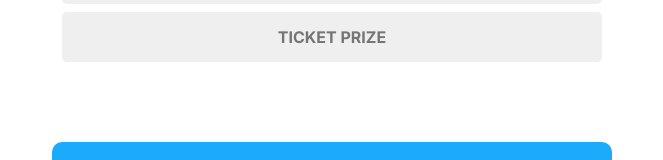
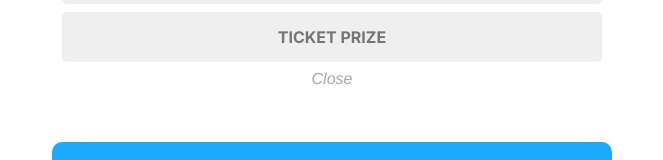
Before and after one commit to LootboxFund/host-power-casual-frontend, a React (Create React App) app: page /host/ in a window 1280 px wide. Both pictures are taken after a click on the button "Additional Settings". Shown: the part 546-706 px from the top of the page, without its empty margins (308-971 px from the left). Built offline with nearby package versions, Linux system fonts and the light colour scheme; no server answers; what @wormgraph/manifest would draw is missing.

Commit message:
ux updates

```diff
--- a/src/components/EventCreateForm/index.module.css
+++ b/src/components/EventCreateForm/index.module.css
@@ -225,6 +225,7 @@
 .ghostButton {
   background-color: transparent;
   border: 0;
+  cursor: pointer;
 }
 .lightText {
   font-family: var(--font-sans-serif);
--- a/src/components/EventCreateForm/index.tsx
+++ b/src/components/EventCreateForm/index.tsx
@@ -129,6 +129,13 @@ const CreateEventForm: FunctionComponent<CreateEventFormProps> = (
               setTicketPrize(e.target.value ? e.target.value : undefined);
             }}
           />,
+          <button
+            className={styles.ghostButton}
+            onClick={toggleAdvancedSettings}
+            key="closebutton"
+          >
+            <i className={styles.lightText}>Close</i>
+          </button>,
         ]
       ) : (
         <button className={styles.ghostButton} onClick={toggleAdvancedSettings}>
--- a/src/components/EventEditForm/index.module.css
+++ b/src/components/EventEditForm/index.module.css
@@ -287,6 +287,7 @@
 .ghostButton {
   background-color: transparent;
   border: 0;
+  cursor: pointer;
 }
 .lightText {
   font-family: var(--font-sans-serif);
--- a/src/components/EventEditForm/index.tsx
+++ b/src/components/EventEditForm/index.tsx
@@ -196,7 +196,7 @@ const EventViewEditSettings: FunctionComponent<EventViewEditSettingsProps> = (
           <input
             className={styles.frameInput3}
             type="text"
-            placeholder="Enter a New Team Name"
+            placeholder="Enter a new team name"
             value={teamNameTmp}
             onChange={(e) => {
               setTeamNameTmp(e.target.value ? e.target.value : "");
--- a/src/components/LoginForm/index.module.css
+++ b/src/components/LoginForm/index.module.css
@@ -113,6 +113,7 @@
   background-color: transparent;
   border: 0;
   width: 100%;
+  cursor: pointer;
 }
 .lightText {
   font-family: var(--font-sans-serif);
--- a/src/components/LootboxEditForm/index.module.css
+++ b/src/components/LootboxEditForm/index.module.css
@@ -123,6 +123,7 @@
 .ghostButton {
   background-color: transparent;
   border: 0;
+  cursor: pointer;
 }
 .lightText {
   font-family: var(--font-sans-serif);
--- a/src/pages/EventEdit/index.module.css
+++ b/src/pages/EventEdit/index.module.css
@@ -74,6 +74,7 @@
 .ghostButton {
   background-color: transparent;
   border: 0;
+  cursor: pointer;
 }
 .lightText {
   font-family: var(--font-sans-serif);
--- a/src/pages/EventEdit/index.tsx
+++ b/src/pages/EventEdit/index.tsx
@@ -138,10 +138,10 @@ const EventEdit: FunctionComponent = () => {
       </a>
       <div className={styles.frameDiv2}>
         <div className={styles.frameDiv3}>
-          <b className={styles.switchToAdvancedMode}>🏰</b>
+          <b className={styles.switchToAdvancedMode}>👈</b>
           &nbsp;
           <i className={styles.lightText}>
-            {event?.title || "Epic Battle Event"} (simple settings)
+            {event?.title || "Epic Battle Event"} (click to go back)
           </i>
         </div>
       </div>
--- a/src/pages/EventShare/index.module.css
+++ b/src/pages/EventShare/index.module.css
@@ -198,6 +198,7 @@
 .ghostButton {
   background-color: transparent;
   border: 0;
+  cursor: pointer;
 }
 .lightText {
   font-family: var(--font-sans-serif);
```
